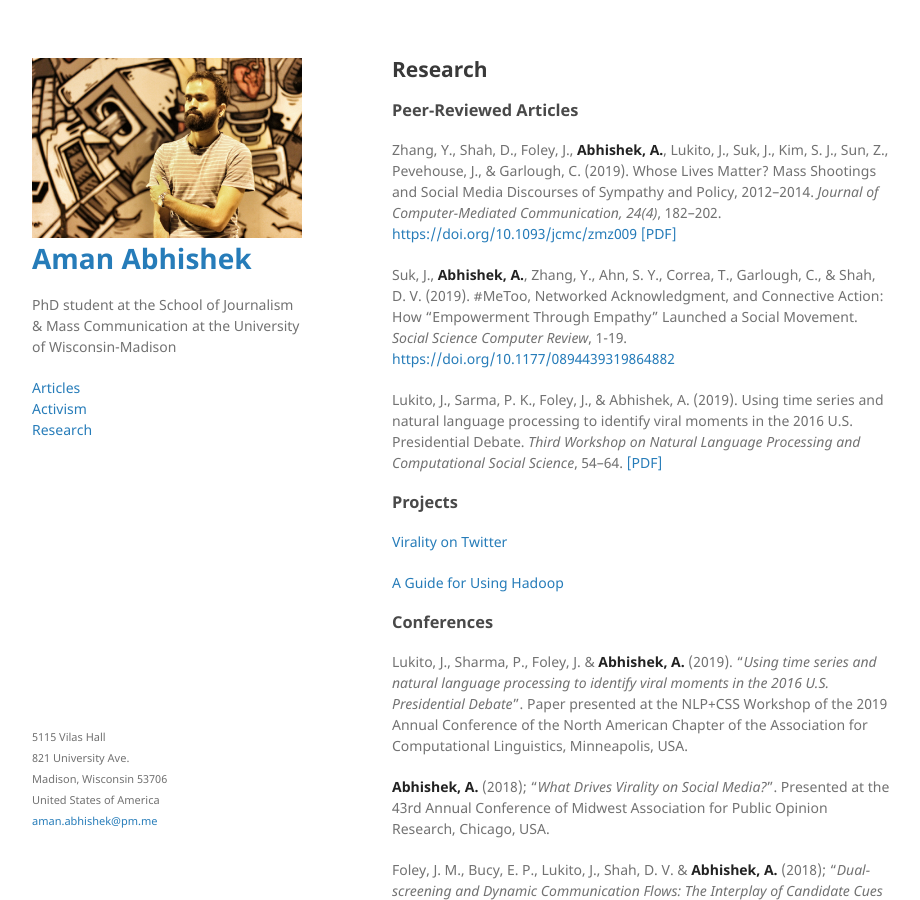
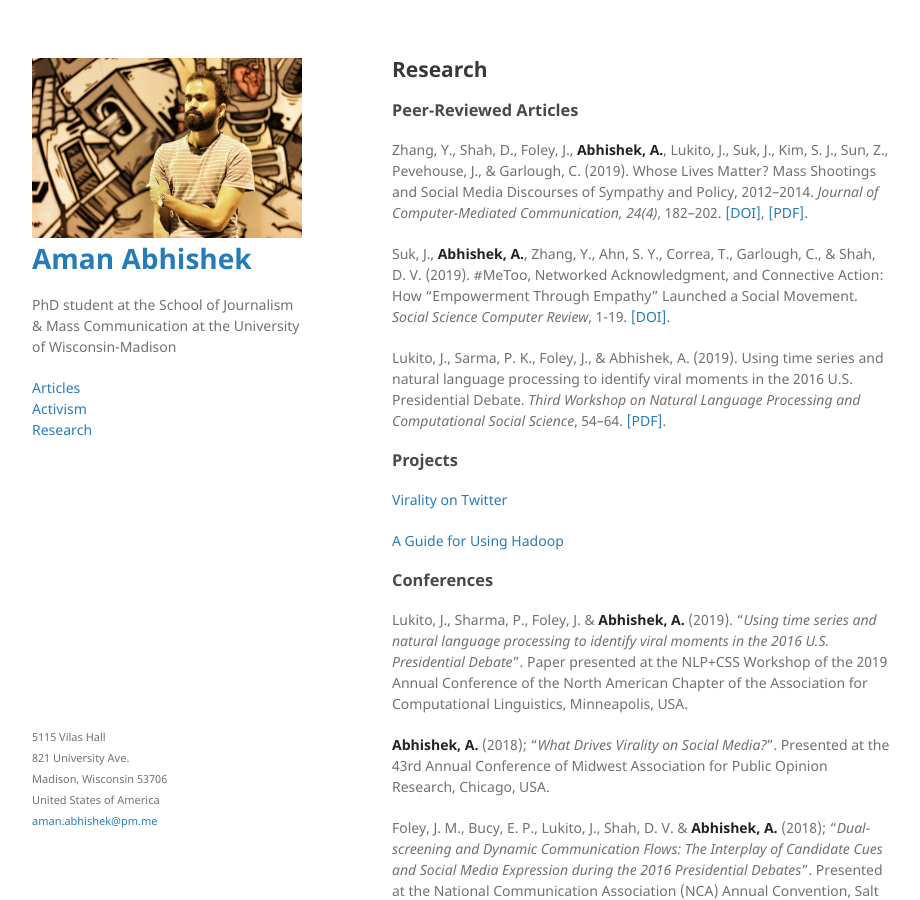
Before and after one commit to aman-abhishek/aman-abhishek.github.io, a Jekyll site: the page built from research.md, in a window 1280 px wide and 900 px high. Shown: the whole window, without its empty margins (178-1098 px from the left). Built offline with Jekyll 4.4.1, drawn with Linux system fonts in a browser that asks for light colours; our own code applies the rules of GitHub Pages for plain Markdown files; part of the change alters nothing that is shown.

Commit message:
more formatting

```diff
--- a/research.md
+++ b/research.md
@@ -6,11 +6,11 @@ layout: default
 
 ### Peer-Reviewed Articles
 
-Zhang, Y., Shah, D., Foley, J., **Abhishek, A.**, Lukito, J., Suk, J., Kim, S. J., Sun, Z., Pevehouse, J., & Garlough, C. (2019). Whose Lives Matter? Mass Shootings and Social Media Discourses of Sympathy and Policy, 2012–2014. _Journal of Computer-Mediated Communication, 24(4)_, 182–202. [https://doi.org/10.1093/jcmc/zmz009](https://doi.org/10.1093/jcmc/zmz009) [[PDF]](https://drive.google.com/file/d/1N4HK6uPriSAhBYcm3MxJwgs6JIipldoi/view?usp=sharing)
+Zhang, Y., Shah, D., Foley, J., **Abhishek, A.**, Lukito, J., Suk, J., Kim, S. J., Sun, Z., Pevehouse, J., & Garlough, C. (2019). Whose Lives Matter? Mass Shootings and Social Media Discourses of Sympathy and Policy, 2012–2014. _Journal of Computer-Mediated Communication, 24(4)_, 182–202. [[DOI]](https://doi.org/10.1093/jcmc/zmz009), [[PDF]](https://drive.google.com/file/d/1N4HK6uPriSAhBYcm3MxJwgs6JIipldoi/view?usp=sharing).
 
-Suk, J., **Abhishek, A.**, Zhang, Y., Ahn, S. Y., Correa, T., Garlough, C., & Shah, D. V. (2019). #MeToo, Networked Acknowledgment, and Connective Action: How “Empowerment Through Empathy” Launched a Social Movement. _Social Science Computer Review_, 1-19. [https://doi.org/10.1177/0894439319864882](https://doi.org/10.1093/jcmc/zmz009)
+Suk, J., **Abhishek, A.**, Zhang, Y., Ahn, S. Y., Correa, T., Garlough, C., & Shah, D. V. (2019). #MeToo, Networked Acknowledgment, and Connective Action: How “Empowerment Through Empathy” Launched a Social Movement. _Social Science Computer Review_, 1-19. [[DOI]](https://doi.org/10.1093/jcmc/zmz009).
 
-Lukito, J., Sarma, P. K., Foley, J., & Abhishek, A. (2019). Using time series and natural language processing to identify viral moments in the 2016 U.S. Presidential Debate. _Third Workshop on Natural Language Processing and Computational Social Science_, 54–64. [[PDF]](https://drive.google.com/file/d/1B7qazOpFsZ38lNb8bcQg1Jzhm25rRWw-/view?usp=sharing)
+Lukito, J., Sarma, P. K., Foley, J., & Abhishek, A. (2019). Using time series and natural language processing to identify viral moments in the 2016 U.S. Presidential Debate. _Third Workshop on Natural Language Processing and Computational Social Science_, 54–64. [[PDF]](https://drive.google.com/file/d/1B7qazOpFsZ38lNb8bcQg1Jzhm25rRWw-/view?usp=sharing).
 
 ### Projects
 
```
